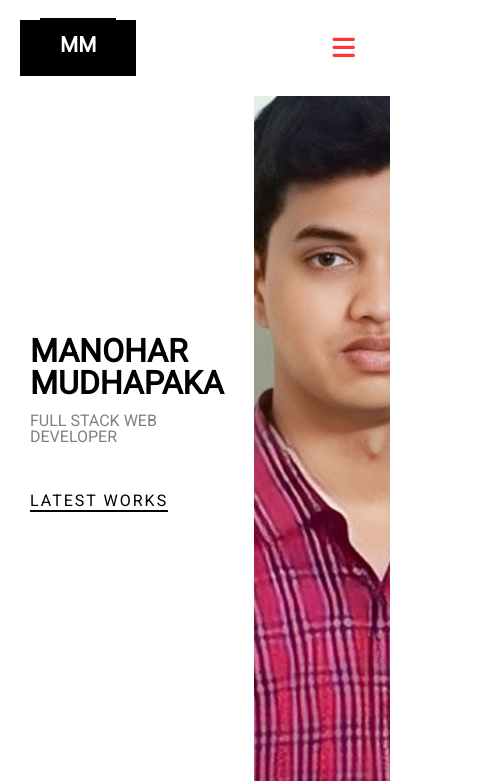
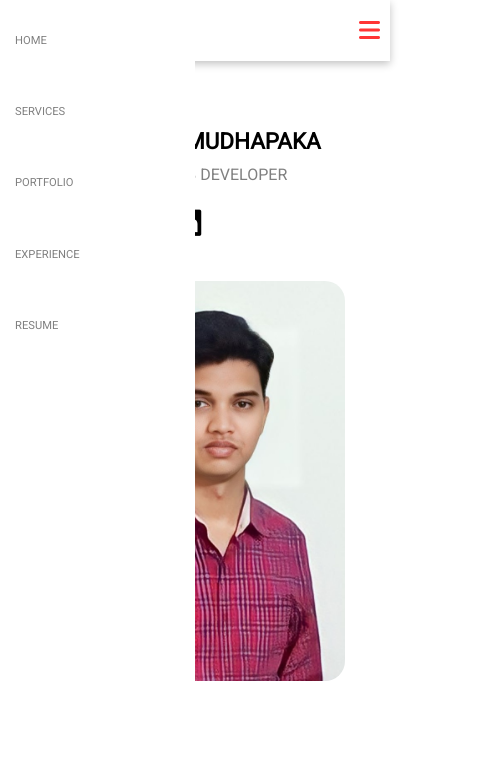
Before and after one commit to Manohar-1/Manohar-1.github.io, a plain HTML site: page index.html in a window 390 px wide. Both pictures are taken after a click on the element 343 px from the left and 47 px from the top of the page. Shown: the top 781 px of the page, 479 px wide, since content can reach past the window. Drawn offline with Linux system fonts and the light colour scheme.

Commit message:
navbar completed

```diff
--- a/css/main.css
+++ b/css/main.css
@@ -1,4 +1,4 @@
-@import url('https://fonts.googleapis.com/css2?family=Catamaran:wght@300;500&family=Roboto:wght@300;400&display=swap');
+@import url("https://fonts.googleapis.com/css2?family=Catamaran:wght@300;500&family=Roboto:wght@300;400&display=swap");
 
 @import "cssreset.css";
 
@@ -12,106 +12,156 @@
 
 @import "footer.css";
 
-body{
-
+body {
 }
 
-.container{
+.container {
   max-width: 1150px;
-    margin:0 auto;
+  margin: auto;
 }
 
-header{
-    display:flex;
-    padding:20px ;
+header {
+  display: flex;
+  padding: 10px;
   justify-content: space-between;
-    background-color: white;
-    position:fixed;
+  background-color: rgba(255, 255, 255, 1);
+  position: fixed;
   width: 100%;
-    z-index:2;;
+  z-index: 2;
+  /* border:1px solid black;  */
+  box-shadow: rgba(0, 0, 0, 0.24) 0px 3px 8px;
 }
 
-header .logo{
-
-    font-size:1.5rem;
-    font-weight:700;
+header .logo {
+  font-size: 1.3rem;
+  font-weight: 700;
   text-transform: uppercase;
-    color:white;
-    background:black;
-    padding:15px 20px;
-
+  color: white;
+  background: black;
+  padding: 10px 15px;
 }
 
+header .logo a {
+  cursor: pointer;
+  text-decoration: none;
+  color: white;
+}
 
-header .header-menu{
-    font-size: 1rem;
+/* header .logo a img {
+  height: 80px;
+  width: 80px;
+} */
+
+header .header-menu {
+  font-size: 0.5rem;
   text-transform: uppercase;
   text-decoration: none;
   display: flex;
-    justify-content: center;
+  justify-items: center;
   align-items: center;
 }
 
 header .header-menu a{
-    font-size: 1rem;
+  font-size: 0.78rem;
   text-transform: uppercase;
   text-decoration: none;
-    color:black;
-    padding:0px 10px;
+  color: black;
+  padding: 0px 10px;
   /* transition: all .4s ease-in-out; */
 }
 
-header .header-menu a:hover{
-    font-weight:700;
-    color: rgba(255,53,53,1);
+header .header-menu a:hover {
+  font-weight: 700;
+  color: rgba(255, 53, 53, 1);
 }
 
-header .menu-btn{
-    font-weight:700;
-    color: rgba(255,53,53,1);
+header .menu-btn {
+  font-weight: 700;
+  color: rgba(255, 53, 53, 1);
   display: flex;
   align-items: center;
-    justify-items: center;
-    padding:15px;
-    font-size:2rem;
-    display:none;
+  padding: 0px;
+  font-size: 1.5rem;
+  display: none;
+  cursor: pointer;
+}
+.mobile-menu{
+  display: none;
+  background:#fff;
+  z-index: 10;
+  position: absolute;
+
+  flex-direction: column;
+  height: 100vh;
+  width:50%;
+  padding:5px 10px;
+  transform: translate3d(-100%,0,0);
+  transition: 0.5s ease-in-out;
 }
 
-header .logo .name{
-    background:black;
-    padding:15px 20px;
-    text-decoration: none;
-    color:white;
+.mobile-menu.active{
+  transform: translate3d(0,0,0);
+  transition: 0.5s ease-in-out;
+
+
 }
 
-header .menu-btn{
-    font-weight:700;
-    color: rgba(255,53,53,1);
-    display: flex;
-    align-items: center;
-    justify-items: center;
-    padding:15px;
-    font-size:1.6rem;
-    display:none;
-    cursor: pointer;
+.mobile-menu a{
+  font-size: 0.7rem;
+  text-transform: uppercase;
+  text-decoration: none;
+  color: grey;
+  padding:30px 5px;
+
 }
 
-@media only screen and (max-width : 960px){
-    .container{
-        width:100%;
+.mobile-menu a:hover{
+  background:rgba(255, 53, 53, 1);
+  color:white;
+  font-size: 0.9rem;
+  transition: 0.1s ease-in;
+}
+
+/*
+
+.mobile-menu.active {
+
+  transform: translate3d(0, 0, 0);
+}
+
+.mobile-menu a{
+  text-decoration: none;
+  color: black;
+  padding: 15px 0px;
+}
+
+.mobile-menu a:hover {
+  background-color: #ff5253;
+  color: white;
+}
+*/
+@media only screen and (max-width: 960px) {
+  .container {
+    width: 100%;
   }
 }
 
-@media only screen and (max-width: 770px){
-     header .header-menu{
-        display:none;
+@media only screen and (max-width: 770px) {
+
+  header .header-menu {
+    display: none;
   }
 
-     header .menu-btn{
+  header .menu-btn {
+    color: rgba(255, 53, 53, 1);
     display: flex;
   }
 
-     header .logo{
+  header .logo {
     font-size: 1.3rem;
   }
+
+  .mobile-menu{
+    display: flex;
   }
+}
--- a/css/top.css
+++ b/css/top.css
@@ -1,98 +1,176 @@
 #top {
-
 }
 
-#top .container{
-    display: grid;
-    grid-template-columns: 1fr 1fr;
-    padding:80px 0px;
-    align-items: center;
+#top .container {
+  display: grid;
+  /* border: 1px solid red; */
+
+  grid-template-columns: 1fr 1fr;
+  padding-top: 100px;
+
+  align-items: center;
 }
 
-#top .info{
-    padding:30px;
-    position: relative;
+#top .info {
+  padding: 30px;
+  position: relative;
+  /* border: 1px solid green; */
 }
 
-#top .info .blue-square{
-    position: absolute;
-    border: solid 20px rgba(150, 224, 244,0.4);
-    width: 500px;
-    height:500px;
-
-    z-index:-1;
-    top: -70%;
-    left: -20%;
+#top .info .blue-square {
+  position: absolute;
+  border: solid 10px rgba(150, 224, 244, 0.7);
+  width: 354px;
+  height: 351px;
+  z-index: -1;
+  top: -45%;
+  left: -1%;
 }
 
-#top .info h1{
-
-    text-transform: uppercase;
-    font-weight: 600;
-    font-size: 2rem;
-    margin-bottom: 0.9rem;
-
+#top .info h1 {
+  text-transform: uppercase;
+  font-weight: 600;
+  font-size: 2rem;
+  margin-bottom: 0.9rem;
 }
 
-#top .info p{
-    color:grey;
-    text-transform: uppercase;
-    margin-bottom:3rem;
+#top .info p {
+  color: grey;
+  text-transform: uppercase;
+  margin-bottom: 3rem;
 }
 
-#top .info a{
-    text-decoration: none;
-    text-transform: uppercase;
-    font-size: 1rem;
-    color:#000;
-    letter-spacing: 2px;
-    border-bottom:solid 2px #000;
+#top .info a {
+  text-decoration: none;
+  text-transform: uppercase;
+  font-size: 1rem;
+  color: #000;
+  letter-spacing: 2px;
 }
 
-
-
-#top .img{
-
+#top .info .profiles {
+  /* display:flex;
+  border:1px solid red;
+  margin:auto;
+  height:5px;
+  width:5px; */
+  position: absolute;
+  display: flex;
+  border: 0px solid red;
+  height: 50px;
+  width: 50%;
+  justify-content: space-between;
+  top: 96%;
 }
 
-#top .img .background-img{
-    background:url("../img/myprofilepic.jpg");
-    width:100%;
-    max-width: 450px;
-    height: 575px;
-    background-position: top center;
-    background-repeat: no-repeat;
-    background-size: cover;
+#top .info .profiles > div {
+  border: 0px solid red;
+  height: 50px;
+  width: 50px;
+}
+
+#top .info .profiles > div:hover {
+}
+
+#top .info .profiles > div i {
+  font-size: 40px;
+}
+
+#top .info .profiles > div i:hover {
+  color: rgba(150, 224, 244, 0.7);
+  transition: 0.4s;
+}
+
+#top .info .profiles > div a {
+  text-decoration: none;
+}
+
+#top .img {
+  /* border: 1px solid blue; */
+  margin: auto;
+}
+
+#top .img > img {
+  height: 500px;
+  width: 375px;
 }
 
 /*Tablets*/
-@media only screen and (max-width:960px){
+@media only screen and (max-width: 960px) {
+  #top .container {
+  }
 
-    #top .container{
-        padding:0 0 80px;
-    }
+  #top .info .blue-square {
+    display: none;
+  }
 
-    #top .info .blue-square{
-        display:none;
-    }
-
-    #top .img .background-img{
-        height:100vh;
-    }
+  #top .img .background-img {
+    height: 100vh;
+  }
 }
 
+@media only screen  and (max-width: 839px) {
+  #top .info h1 {
+    font-size: 1.4rem;
+  }
+
+  #top .info .profiles > div i {
+    font-size: 30px;
+  }
+}
 
 /*Phones*/
-@media only screen and (max-width:767px){
-    #top .container{
-        padding:0 0 80px;
-    }
+@media only screen and (max-width: 767px) {
 
-    #top .info .blue-square{
-        display:none;
-    }
 
-    #top .img .background-img{
-        height:100vh;
-    }
+  #top .img > img {
+    height: 475px;
+    width: 350px;
+    margin: 20px 0;
+    border-radius: 20px;
+  }
+
+  #top .info .profiles {
+    position: absolute;
+    display: flex;
+    border: 0px solid red;
+    height: 50px;
+    width: 50%;
+    justify-content: space-between;
+
+  }
+
+  #top .info .blue-square {
+    display: none;
+  }
+
+  #top .img .background-img {
+    height: 100vh;
+  }
 }
+
+/* Do not touch this */
+@media only screen and (min-width: 200px) and (max-width: 700px) {
+
+  #top .container {
+    display: flex;
+    flex-direction: column;
+  }
+
+  #top .img > img {
+    height: 400px;
+    width: 300px;
+  }
+
+  #top .info h1 {
+    font-size: 1.4rem;
+  }
+
+  #top .info .profiles > div i {
+    font-size: 30px;
+  }
+
+  #top .info .profiles {
+    top:67%;
+  }
+}
--- a/index.html
+++ b/index.html
@@ -12,16 +12,18 @@
     ></script>
   </head>
   <body>
-
     <header>
       <div class="logo">
-       <a href="index.html" class="name">MM</a>
+        <h2><a href="index.html">MM</a></h2>
       </div>
       <div class="header-menu">
         <a href="index.html">Home</a>
-        <a href="index.html#services">Services</a>
-        <a href="index.html#portfolio">Portfolio</a>
+        <a href="index.html#services">ABOUT</a>
+        <a href="#">SKILLS</a>
+        <a href="index.html#portfolio">Projects</a>
         <a href="index.html#experience">Experience</a>
+        <a href="#">Contact</a>
+        <a href="#">RESUME</a>
       </div>
 
       <div class="menu-btn">
@@ -29,12 +31,13 @@
       </div>
     </header>
 
-    <!-- <div class="mobile-menu active">
+    <div class="mobile-menu">
       <a href="index.html">Home</a>
       <a href="index.html#services">Services</a>
       <a href="index.html#portfolio">Portfolio</a>
       <a href="index.html#Experience">Experience</a>
-    </div> -->
+      <a href="#">RESUME</a>
+    </div>
 
     <section id="top">
       <div class="container">
@@ -42,10 +45,26 @@
           <div class="blue-square"></div>
           <h1>Manohar Mudhapaka</h1>
           <p>Full Stack Web Developer</p>
-          <a href="#">Latest Works</a>
+          <div class="profiles">
+            <div>
+              <a href="https://github.com/Manohar-1"
+                ><i class="fa-brands fa-github"></i
+              ></a>
+            </div>
+            <div>
+              <a href="https://www.hackerrank.com/mudhapakamanohar"
+                ><i class="fa-brands fa-hackerrank"></i
+              ></a>
+            </div>
+            <div>
+              <a href="https://www.linkedin.com/in/manohar-mudhapaka-6bb22b206/"
+                ><i class="fa-brands fa-linkedin"></i
+              ></a>
+            </div>
+          </div>
         </div>
         <div class="img">
-          <div class="background-img"></div>
+          <img src="./img/myprofilepic.jpg" alt="" />
         </div>
       </div>
     </section>
@@ -185,29 +204,31 @@
           </div>
           <div class="info">
             <div class="info-box">
-              <h4>Web Developer</h4>
-              <span class="date">June 2012 - July 2013</span>
+              <h4>Web Development</h4>
+              <span class="date">May 2022 - Present</span>
               <p>
-                Lorem ipsum dolor sit amet consectetur adipisicing elit. Tempora
-                eos fuga eius, minima aliquid magnam commodi dicta aspernatur
+                Joined in Masai School to learn Full Stack Web Development. May
+                be the best choice I've ever made in my life.
               </p>
             </div>
 
             <div class="info-box">
-              <h4>Web Developer</h4>
-              <span class="date">June 2012 - July 2013</span>
+              <h4>B.Tech In Information Technology</h4>
+              <span class="date">Dec 2020 - Jan 2022</span>
               <p>
-                Lorem ipsum dolor sit amet consectetur adipisicing elit. Tempora
-                eos fuga eius, minima aliquid magnam commodi dicta aspernatur
+                Took drop in JNTUHCEJ, just after completing a year. Cracked JEE
+                Main 2021 with 96.23% and got a seat in NITW, left it due to
+                financial instability in the family, especially due to the
+                pandemic.
               </p>
             </div>
 
             <div class="info-box">
-              <h4>Web Developer</h4>
-              <span class="date">June 2012 - July 2013</span>
+              <h4>Intermediate</h4>
+              <span class="date">June 2018 - March 2020</span>
               <p>
-                Lorem ipsum dolor sit amet consectetur adipisicing elit. Tempora
-                eos fuga eius, minima aliquid magnam commodi dicta aspernatur
+                took MPC stream in the Intermediate, scored 964/1000 in IPE.
+                Cracked JEE Main 2020 with 93.49%
               </p>
             </div>
           </div>
@@ -235,3 +256,5 @@
     </footer>
   </body>
 </html>
+
+<script src="/js/index.js"></script>
--- /dev/null
+++ b/js/index.js
@@ -0,0 +1,17 @@
+
+
+var menuBtn = document.getElementsByClassName('menu-btn')
+var mobileMenu = document.getElementsByClassName('mobile-menu')
+
+window.addEventListener('resize',()=>{
+    if(mobileMenu[0].classList.contains('active')){
+        mobileMenu[0].classList.remove('active')
+    }
+})
+
+
+var clickedBtn = ()=>{
+    mobileMenu[0].classList.toggle('active')
+}
+
+menuBtn[0].addEventListener('click',clickedBtn)
```
Also changed, not shown: css/experience-section.css (+58 -53 lines), css/portfolio-section.css (+7 -0 lines), js/sample.js (deleted, +0 -24 lines). Lines whose indentation alone changed are shown as unchanged.
